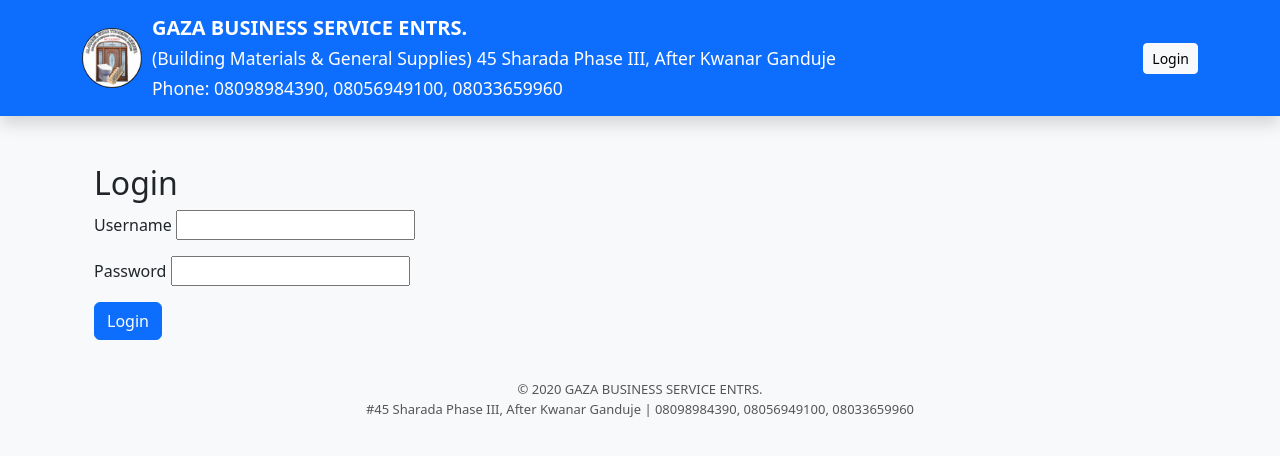
After one commit to idanmallan/pos_system, a Django app: template core/templates/registration/login.html in a window 1280 px wide. The commit adds this page. Shown: the top 456 px of the page. Run offline with Django 5.2, Linux system fonts and the light colour scheme; the template is opened without the code that fills it: most values are stand-ins (such as "Sample title", 1, 10 or a date in 2020); form fields are guessed from the names that the template uses.

Commit message:
Added login/logout buttons and authentication redirects

```diff
--- a/core/templates/core/base.html
+++ b/core/templates/core/base.html
@@ -44,8 +44,19 @@
                 <small> Phone: 08098984390, 08056949100, 08033659960</small><br>
             </div>
         </a>
+
+        <!-- Add Login/Logout Buttons -->
+        <div class="ms-auto">
+            {% if user.is_authenticated %}
+                <span class="text-white me-3">Hi, {{ user.username }}</span>
+                <a href="{% url 'logout' %}" class="btn btn-light btn-sm">Logout</a>
+            {% else %}
+                <a href="{% url 'login' %}" class="btn btn-light btn-sm">Login</a>
+            {% endif %}
+        </div>
     </div>
 </nav>
+
 
 <!-- PAGE CONTENT -->
 <div class="container mt-4">
--- /dev/null
+++ b/core/templates/registration/logged.html
@@ -0,0 +1,6 @@
+{% extends "base.html" %}
+
+{% block content %}
+<h2>You have been logged out.</h2>
+<a href="{% url 'login' %}">Login again</a>
+{% endblock %}
--- /dev/null
+++ b/core/templates/registration/login.html
@@ -0,0 +1,21 @@
+{% extends "base.html" %}
+{% block content %}
+<div class="container mt-5">
+  <h2>Login</h2>
+  {% if form.errors %}
+    <div class="alert alert-danger">Invalid username or password.</div>
+  {% endif %}
+  <form method="post">
+    {% csrf_token %}
+    <div class="mb-3">
+      <label>Username</label>
+      {{ form.username }}
+    </div>
+    <div class="mb-3">
+      <label>Password</label>
+      {{ form.password }}
+    </div>
+    <button type="submit" class="btn btn-primary">Login</button>
+  </form>
+</div>
+{% endblock %}
--- a/pos_system/settings.py
+++ b/pos_system/settings.py
@@ -147,3 +147,8 @@ STATICFILES_DIRS = [
     os.path.join(BASE_DIR, 'static'),
 ]
 STATIC_ROOT = os.path.join(BASE_DIR, 'staticfiles')
+
+# Redirect after login/logout
+LOGIN_URL = '/accounts/login/'
+LOGIN_REDIRECT_URL = '/'
+LOGOUT_REDIRECT_URL = '/accounts/login/'
--- a/pos_system/urls.py
+++ b/pos_system/urls.py
@@ -1,12 +1,13 @@
 from django.contrib import admin
-from django.urls import path
+from django.urls import path, include
 from core import views
 
 urlpatterns = [
     path('admin/', admin.site.urls),
+    path('accounts/', include('django.contrib.auth.urls')),  # <-- Add this line
     path('', views.dashboard, name='dashboard'),
     path('items/', views.items, name='items'),
-    path('reports/', views.reports, name='reports'),  # Only if you create reports view
+    path('reports/', views.reports, name='reports'),
     path('pos/', views.pos, name='pos'),
     path('receipt/<int:sale_id>/', views.receipt, name='receipt'),
 ]
```
